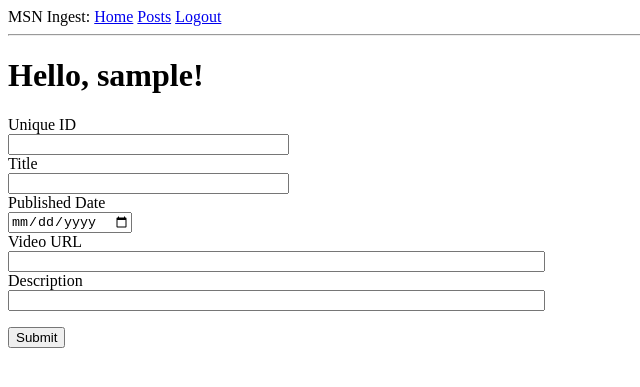
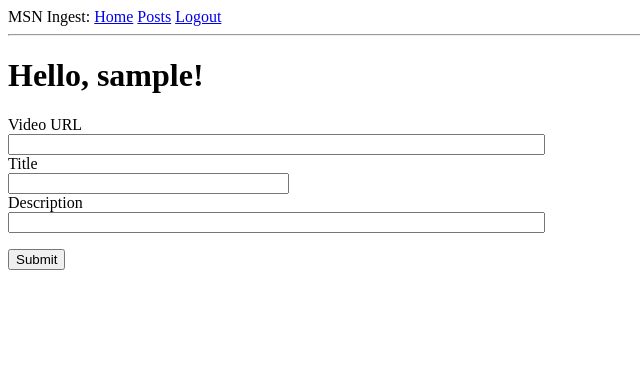
Before and after one commit to darthbrian/msningest, a Flask app: page / in a window 1280 px wide. Shown: the top 387 px of the page, without its empty margins (0-640 px from the left). Run offline with Flask 2, Linux system fonts and the light colour scheme; the visitor is signed in with stand-in values (Sample User, id 1); data comes from the database, SQL or seed files in the repository.

Commit message:
changed and removed some form fields

```diff
--- a/app/forms.py
+++ b/app/forms.py
@@ -30,12 +30,11 @@ class RegistrationForm(FlaskForm):
             raise ValidationError('Please user a different email address.')
 
 class PostForm(FlaskForm):
+    videourl = StringField('Video URL', validators=[DataRequired()])
+    title = StringField('Title', validators=[DataRequired()])
+    description = StringField('Description', validators=[DataRequired()])
     #uniqueid = StringField('Unique ID', validators=[DataRequired()])
-    uniqueid = StringField('Unique ID', validators=[DataRequired()])
-    title = StringField('Title', validators=[DataRequired()])
-    pubdate = DateField('Published Date', format='%Y-%m-%d', validators=[DataRequired()])
-    videourl = StringField('Video URL', validators=[DataRequired()])
-    description = StringField('Description', validators=[DataRequired()])
+    #pubdate = DateField('Published Date', format='%Y-%m-%d', validators=[DataRequired()])
     submit = SubmitField('Submit')
 
     #attribution = StringField('Copyright Information', validators=[DataRequired()])
--- a/app/routes.py
+++ b/app/routes.py
@@ -14,13 +14,21 @@ import os, uuid, json
 def index():
     form = PostForm()
     if form.validate_on_submit():
+        # datetime.strptime(str(datetime.now(timezone.utc)), '%Y-%m-%d %H:%M:%S.ffffff%Z').replace(microsecond=0).isoformat(), \
+        #curdt = datetime.utcnow().isoformat
+        curdt = datetime.utcnow().isoformat()
         #*** get form data and write it out to a file ***
-        postdict = {'uniqueid': form.uniqueid.data, \
+        postdict = {
+                'videourl': form.videourl.data, \
+                'uniqueid': form.videourl.data, \
                 'title': form.title.data, \
-                'pubdate': datetime.strptime(str(form.pubdate.data), '%Y-%m-%d').isoformat(), \
-                'videourl': form.videourl.data, \
-                'description': form.description.data }
+                'description': form.description.data, \
+                'pubdate': curdt }
+                #'uniqueid': form.uniqueid.data, \
+                #'pubdate': datetime.strptime(str(form.pubdate.data), '%Y-%m-%d').isoformat(), \
+                #}
 
+        #flash(postdict)
         #*** If output file doesn't exist, create it and write to new file ***
         feeds = []
         if not os.path.isfile('MSNIngest.json'):
--- a/app/templates/index.html
+++ b/app/templates/index.html
@@ -5,9 +5,9 @@
 	<form action="" method="post">
 		{{ form.hidden_tag() }}
 		<p>
-			{{ form.uniqueid.label }}<br>
-			{{ form.uniqueid(size=32) }}<br>
-			{% for error in form.uniqueid.errors %}
+			{{ form.videourl.label }}<br>
+			{{ form.videourl(size=64) }}<br>
+			{% for error in form.videourl.errors %}
 			<span style="color: red;">[{{ error }}]</span>
 			{% endfor %}
 			{{ form.title.label }}<br>
@@ -15,22 +15,11 @@
 			{% for error in form.title.errors %}
 			<span style="color: red;">[{{ error }}]</span>
 			{% endfor %}
-			{{ form.pubdate.label }}<br>
-			{{ form.pubdate(size=20) }}<br>
-			{% for error in form.pubdate.errors %}
-			<span style="color: red;">[{{ error }}]</span>
-			{% endfor %}
-			{{ form.videourl.label }}<br>
-			{{ form.videourl(size=64) }}<br>
-			{% for error in form.videourl.errors %}
-			<span style="color: red;">[{{ error }}]</span>
-			{% endfor %}
 			{{ form.description.label }}<br>
 			{{ form.description(size=64) }}<br>
 			{% for error in form.description.errors %}
 			<span style="color: red;">[{{ error }}]</span>
 			{% endfor %}
-
 		</p>
 		<p>{{ form.submit() }}</p>
 	</form>
--- a/app/templates/posts.html
+++ b/app/templates/posts.html
@@ -7,11 +7,11 @@
 	</form>
 	{% for post in posts %}
 	<p>
+	<b>Link</b>: {{ post.videourl }}</b></br>
+	<b>Title</b>: {{ post.title }}</b></br>
+	<b>Description</b>: {{ post.description }}</b></br>
 	<b>UniqueID</b>: {{ post.uniqueid }}</b></br>
-	<b>Title</b>: {{ post.title }}</b></br>
 	<b>Date</b>: {{ post.pubdate }}</b></br>
-	<b>Link</b>: {{ post.videourl }}</b></br>
-	<b>Description</b>: {{ post.description }}</b></br>
 	</br>
 	</p>
 	{% endfor %}
```
